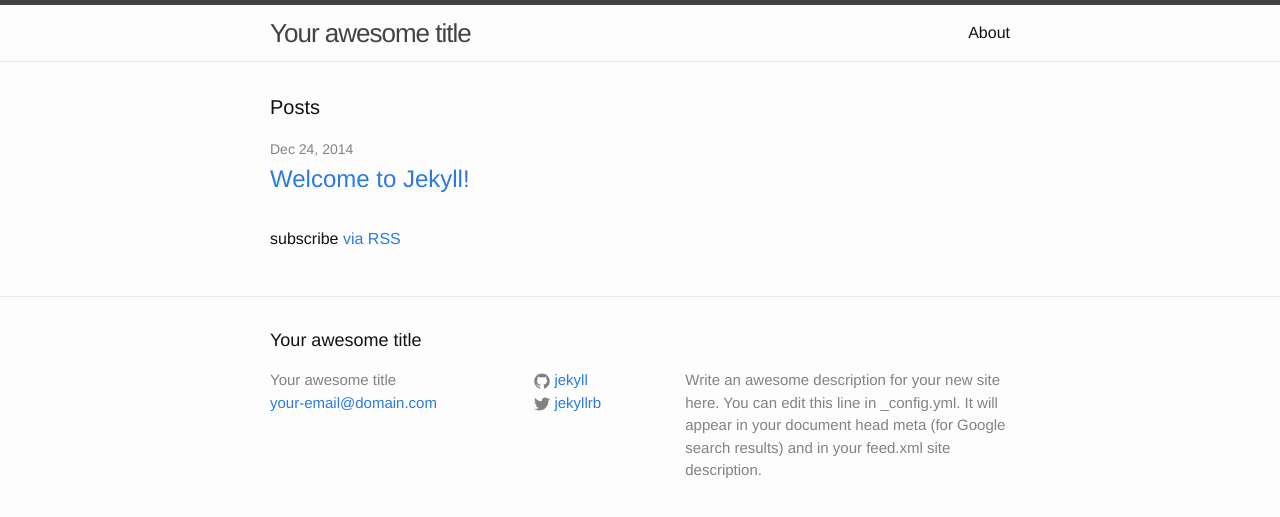
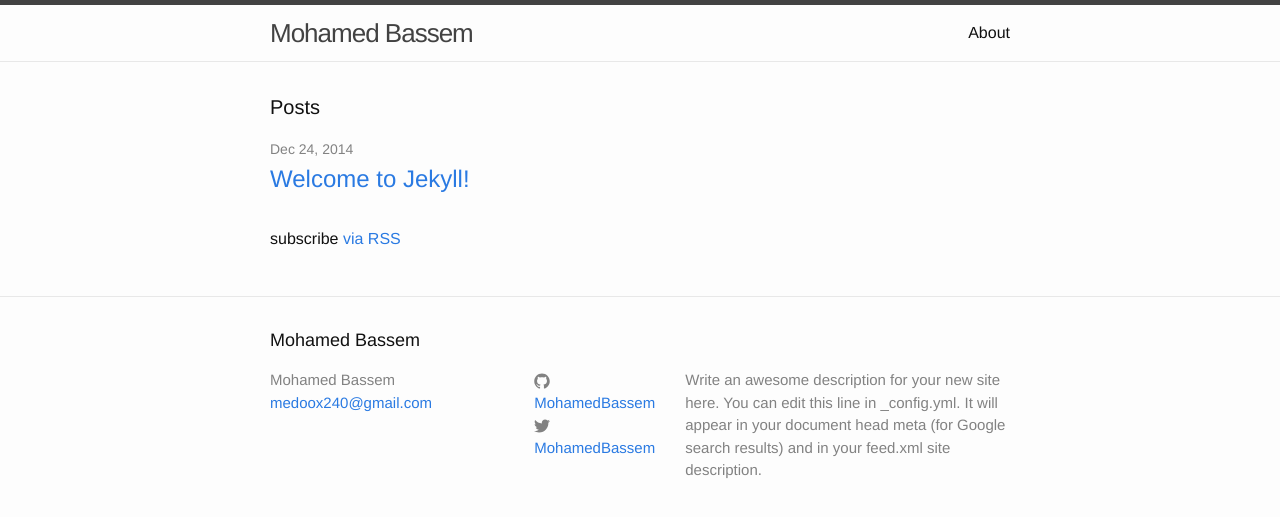
Before and after one commit to MohamedBassem/MohamedBassem.github.io, a Jekyll site: the page built from index.html, in a window 1280 px wide. Shown: the top 517 px of the page. Built offline with Jekyll 4.4.1, drawn with Linux system fonts in a browser that asks for light colours.

Commit message:
Initial config

```diff
--- a/_config.yml
+++ b/_config.yml
@@ -1,14 +1,15 @@
 # Site settings
-title: Your awesome title
-email: your-email@domain.com
+title: Mohamed Bassem
+email: medoox240@gmail.com
 description: > # this means to ignore newlines until "baseurl:"
   Write an awesome description for your new site here. You can edit this
   line in _config.yml. It will appear in your document head meta (for
   Google search results) and in your feed.xml site description.
-baseurl: "" # the subpath of your site, e.g. /blog/
-url: "http://yourdomain.com" # the base hostname & protocol for your site
-twitter_username: jekyllrb
-github_username:  jekyll
+baseurl: "/blog" # the subpath of your site, e.g. /blog/
+url: "http://mbassem.com" # the base hostname & protocol for your site
+twitter_username: MohamedBassem
+github_username:  MohamedBassem
+timezone: Africa/Cairo
 
 # Build settings
 markdown: kramdown
```
